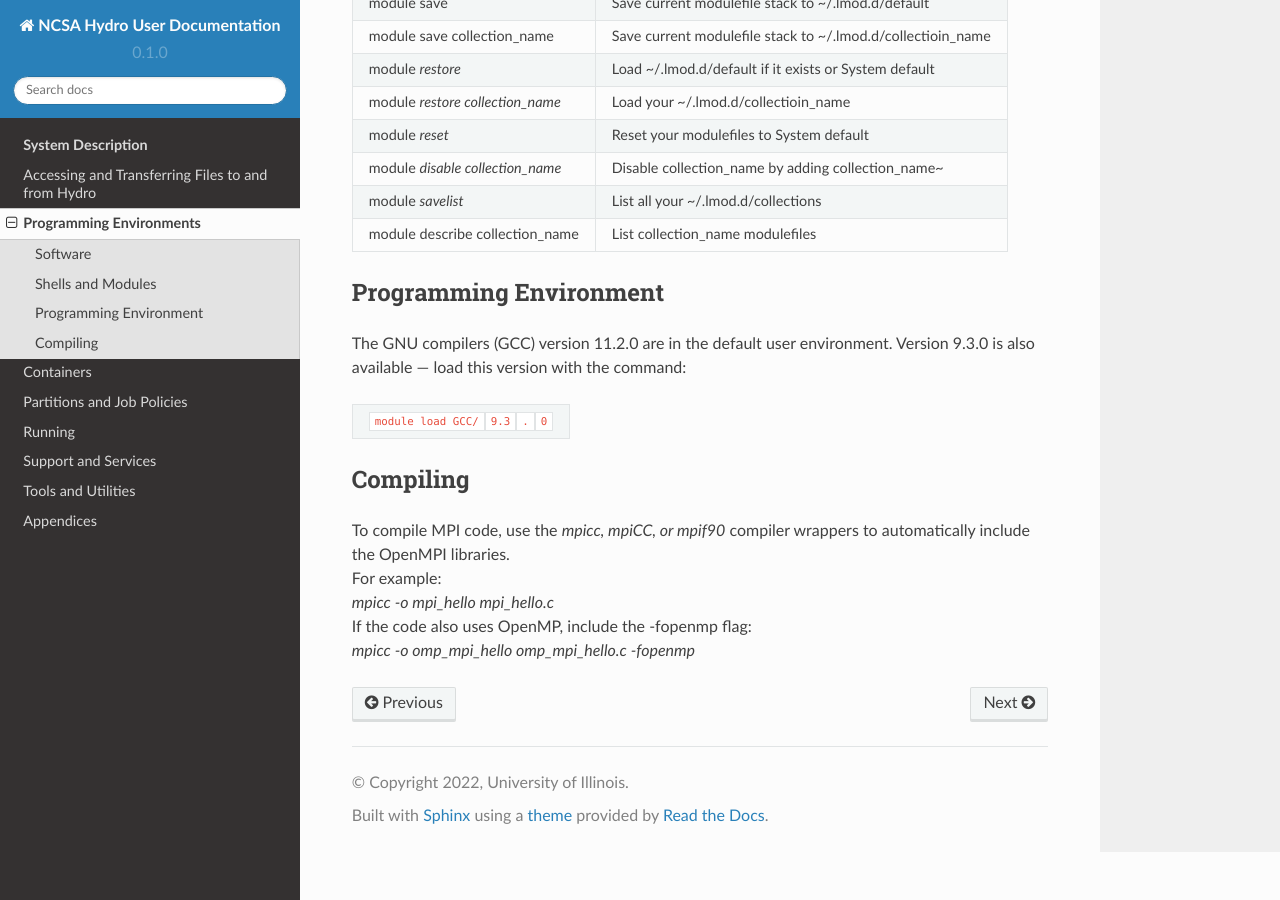
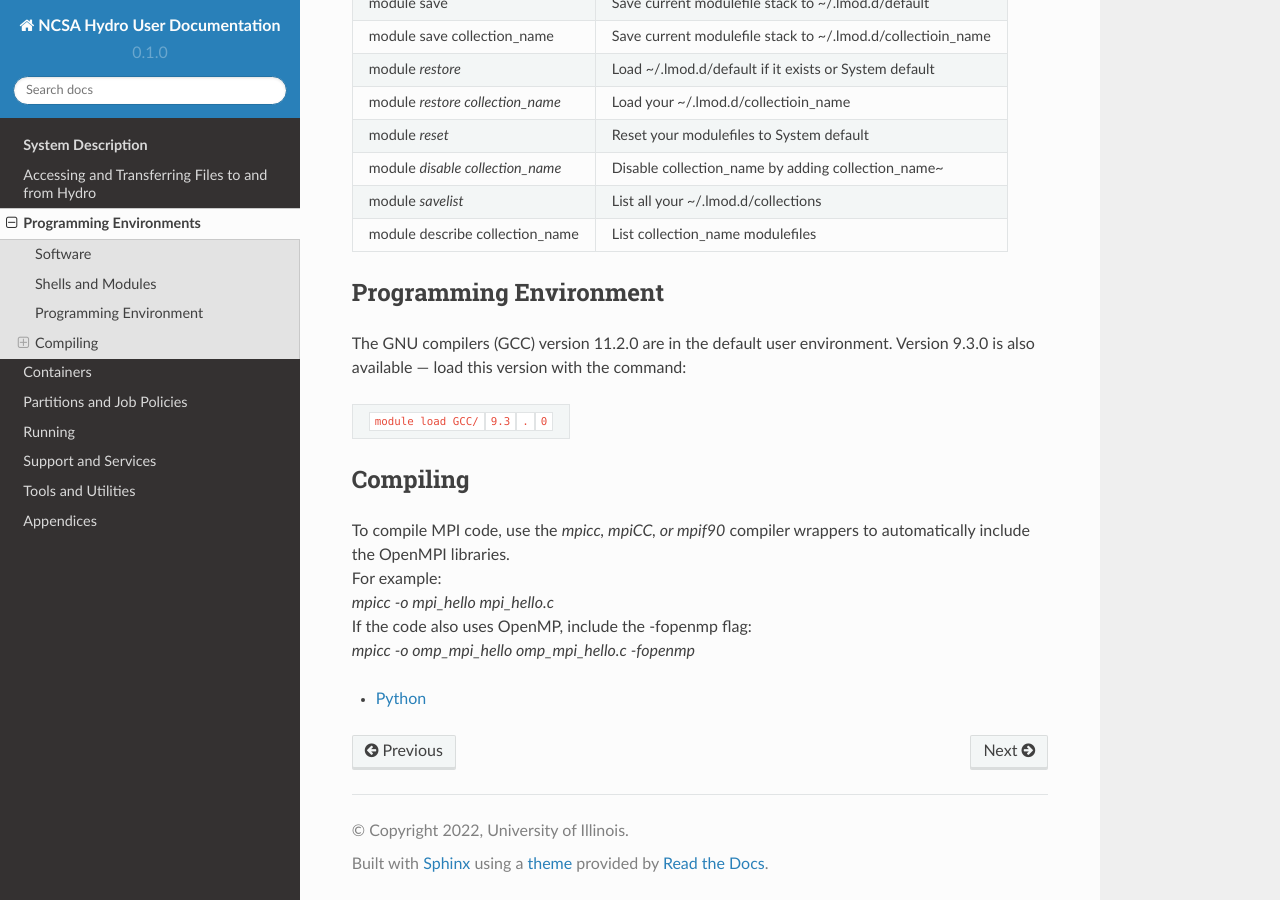
Before and after one commit to ncsa/hydro_documentation, a Sphinx documentation site: the page built from docs/source/programming_environments.rst, in a window 1280 px wide and 900 px high, scrolled down 1640 px. Built offline with Sphinx 7.4.7 and the Read the Docs theme 2.0.0, drawn with Linux system fonts in a browser that asks for light colours; pages that are not in the unit, such as notebooks, are missing from menus.

Commit message:
toctree incl python
Creating a toctree in programming environments top page.  The entry on toctree pointing to the subpage that has python.

```diff
--- a/docs/source/programming_environments.rst
+++ b/docs/source/programming_environments.rst
@@ -131,3 +131,7 @@ Compiling
 | *mpicc -o mpi_hello mpi_hello.c*
 | If the code also uses OpenMP, include the -fopenmp flag:
 | *mpicc -o omp_mpi_hello omp_mpi_hello.c -fopenmp*
+
+.. toctree::
+
+   programming_environments/python
```
